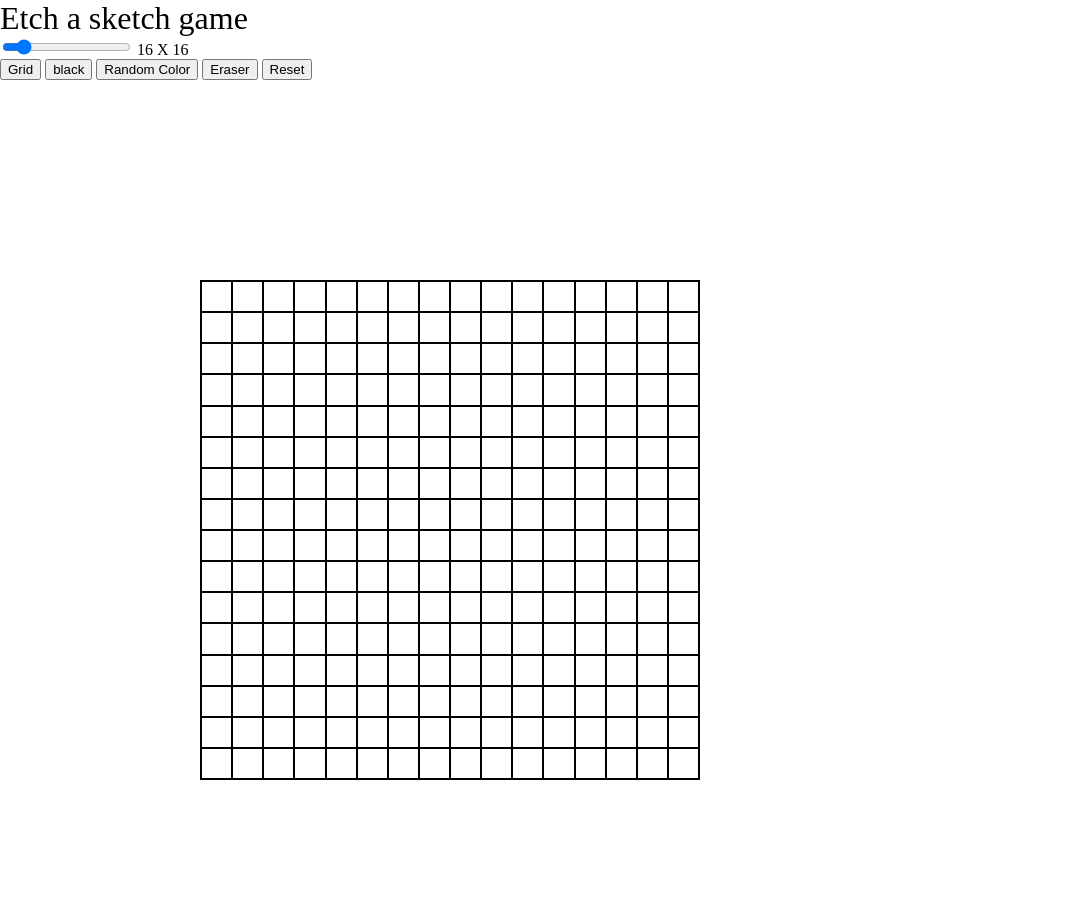
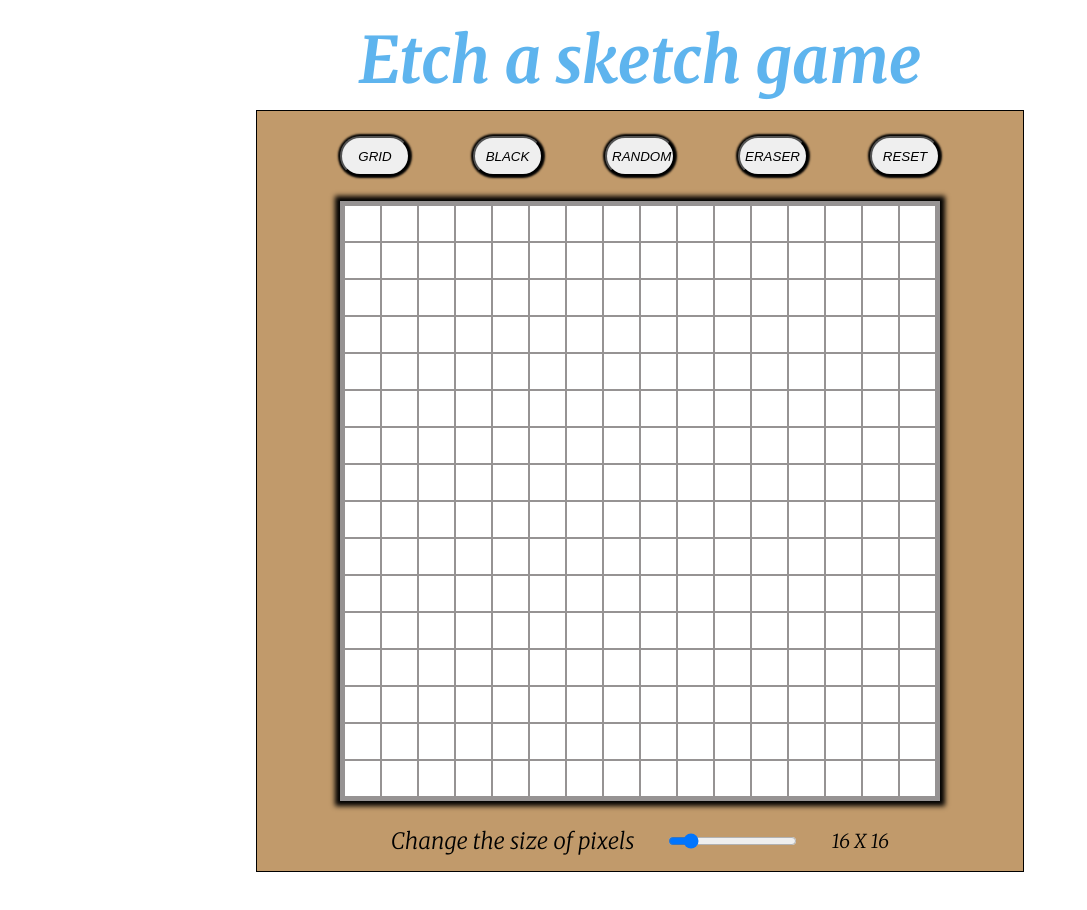
Before and after one commit to PacifistRam/etch-a-sketch, a plain HTML site: page index.html in a window 1280 px wide. Shown: the whole page, without its empty margins (0-1087 px from the left). After the commit the page ends 872 px from the top, so only its background shows below. Drawn offline with Linux system fonts and the light colour scheme.

Commit message:
Added css Styles to the project

```diff
--- a/css/style.css
+++ b/css/style.css
@@ -13,6 +13,7 @@ html {
     margin: 0;
     padding: 0;
     font-weight: normal;
+    font-family: 'Merriweather', serif;
   }
 
   ol, ul {
@@ -24,25 +25,98 @@ html {
     height: auto;
   }
 /* ////////////////////////////////////////////////////////////////   */
+.title {
+  text-align: center;
+  font-family: 'merriweather',serif;
+  font-style: italic;
+  font-weight: 700;
+  font-size: 4rem;
+  color: rgb(94, 180, 238);
+  margin-top: 20px;
+
+
+}
+
+
+button {
+  width: 70px;
+  height: 40px;
+  padding: 5px;
+  text-align: center;
+  border-radius: 20px;
+  text-transform: uppercase;
+  font-weight: 300;
+  font-style: italic;
+  cursor: pointer;
+  box-shadow: 0 0 2px 2px black;
+}
+button:hover {
+  border: 1px solid red;
+  border-radius: 20px;
+  transition: 1sec ease-in;
+  color: white;
+  background-color: rgb(171, 171, 245);
+
+
+
+}
+
+.wrapper {
+  border: 1px solid black;
+  background-color: #c19a6b;
+  max-width: 60%;
+  margin: auto;
+  margin-top: 10px ;
+}
+
+
+
+.button-container {
+  margin: 20px auto;
+  display: flex;
+  height:50px;
+  width:600px;
+  gap: 1em;
+  align-items: center;
+  justify-content: space-between;
+}
+
+
+
 .main-container
 {
-    margin: 200px;
+
+    margin: 20px auto;
     display: grid;
-    /* grid-template-columns: repeat(16,1fr); */
-    /* grid-template-rows:repeat(16,1fr); */
-    width: 500px;
-    height: 500px;
-    border:solid 1px black;
+    width: 600px;
+    height: 600px;
+    border:solid 4px rgb(150, 147, 147);
+    box-shadow: 0 0 5px 5px black;
+    cursor: crosshair;
   ;
 
-    /* background-color: aqua; */
+
 
 }
+
+.pixel-range {
+ display: flex;
+ width: 600px;
+ margin:10px auto;
+ justify-content: center;
+ align-items: center;
+ gap:2rem;
+ height: 40px;
+ font-size: 1.2rem;
+ font-weight: 300;
+ font-style: italic;
+}
+
 
 .pixel-container {
 
     background-color: white;
-    /* border: solid 1px black; */
+
 
 }
 
@@ -51,5 +125,5 @@ html {
 }
 
 .grid-lines-visible  {
-    border: solid 1px black;
+    border: solid 1px rgb(150, 147, 147);
 }
--- a/index.html
+++ b/index.html
@@ -3,26 +3,37 @@
 <head>
     <meta charset="UTF-8">
     <meta name="viewport" content="width=device-width, initial-scale=1.0">
-
+    <link rel="preconnect" href="https://fonts.googleapis.com">
+    <link rel="preconnect" href="https://fonts.gstatic.com" crossorigin>
+    <link href="https://fonts.googleapis.com/css2?family=Merriweather:ital,wght@0,300;0,700;1,300;1,700;1,900&display=swap" rel="stylesheet">
     <link rel="stylesheet" href="/css/style.css">
     <title>etch a sketch</title>
 </head>
 <body>
-    <h1>Etch a sketch game</h1>
-    <input type="range" min="4" max="100" value="16">
-    <span></span>
-    <div>
+    <h1 class="title">Etch a sketch game</h1>
 
+
+
+        <div class="wrapper">
+            <div class = "button-container">
                <button class="grid-lines">Grid</button>
                <button class="black-button">black</button>
-       <button class="random-button">Random Color</button>
+               <button class="random-button">Random</button>
                <button class="eraser">Eraser</button>
                <button class="clear">Reset</button>
             </div>
+
             <div class="main-container">
 
 
             </div>
+            <div class="pixel-range">
+                <h3>Change the size of pixels </h3>
+                <input type="range" min="4" max="100" value="16">
+                <span></span>
+            </div>
+        </div>
+
 
 
 
```
Lines whose indentation alone changed are shown as unchanged.
